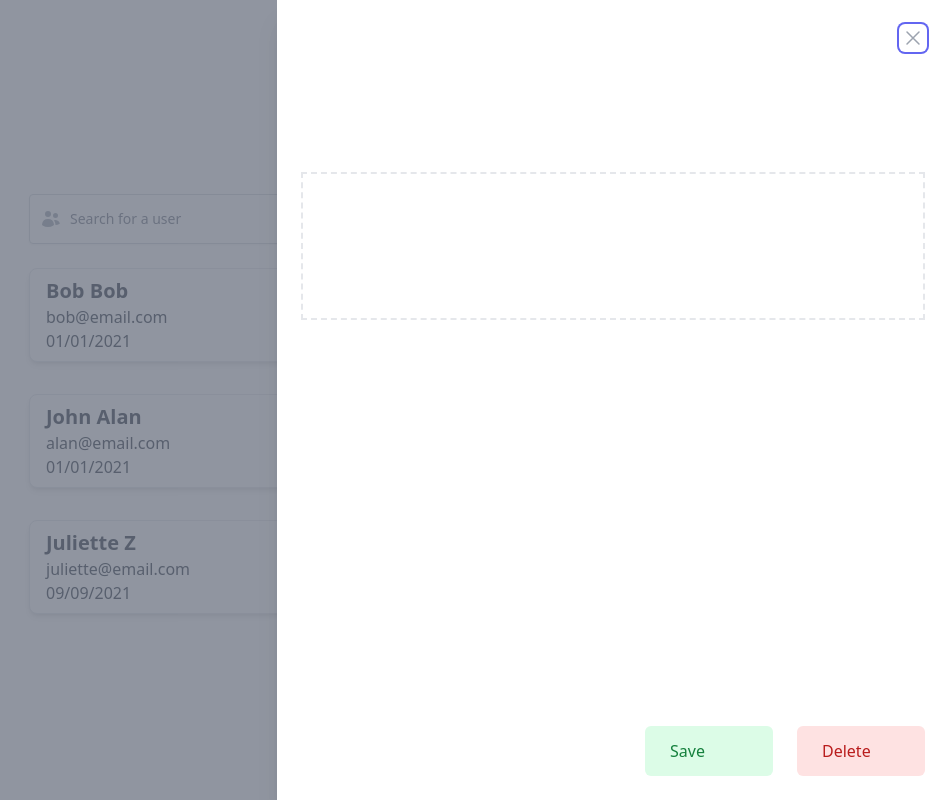
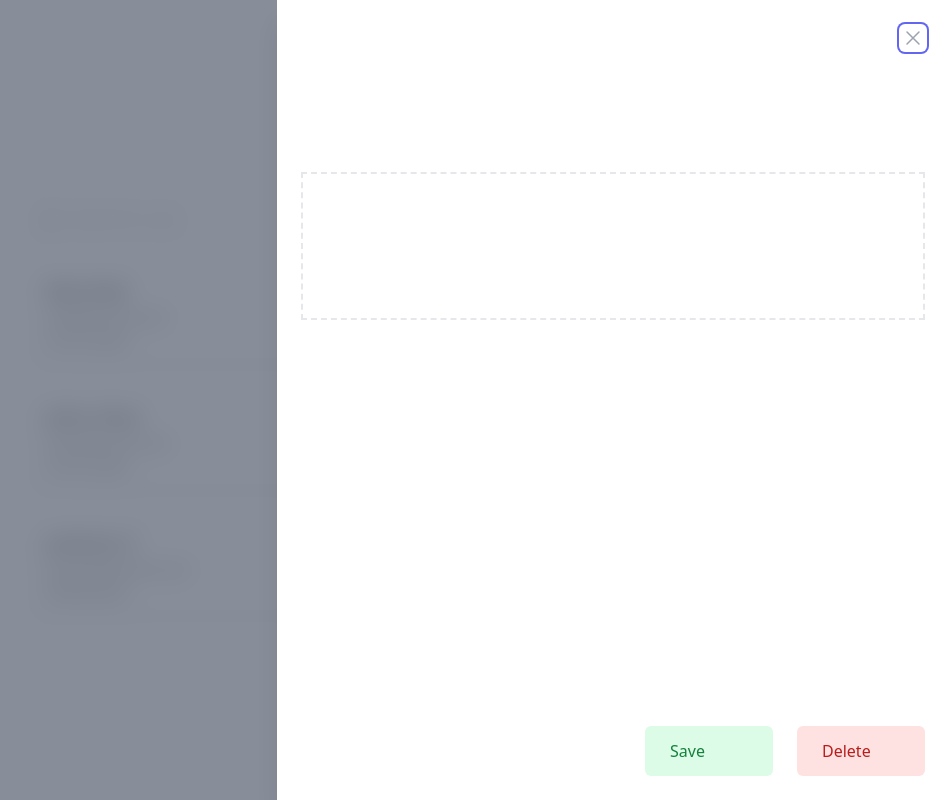
Before and after one commit to Pierre-LouisDeu/ContactBook, a Next.js app: page / in a window 1280 px wide. Both pictures are taken after a click on the button "New". Shown: the whole page, without its empty margins (331-1280 px from the left). Built offline with nearby package versions, Linux system fonts and the light colour scheme.

Commit message:
feat: add backdrop blur

```diff
--- a/components/templates/SlideOver.tsx
+++ b/components/templates/SlideOver.tsx
@@ -23,14 +23,13 @@ const SlideOver: React.FunctionComponent = () => {
         <Dialog as="div" className="relative z-10" onClose={setOpen}>
           <Transition.Child
             as={Fragment}
-            enter="ease-in-out duration-500"
             enterFrom="opacity-0"
             enterTo="opacity-100"
             leave="ease-in-out duration-500"
             leaveFrom="opacity-100"
             leaveTo="opacity-0"
           >
-            <div className="fixed inset-0 bg-gray-500 bg-opacity-75 transition-opacity" />
+            <div className="fixed inset-0 bg-gray-500 bg-opacity-80 backdrop-blur-md transition-opacity" />
           </Transition.Child>
 
           <div className="fixed inset-0 overflow-hidden">
```
